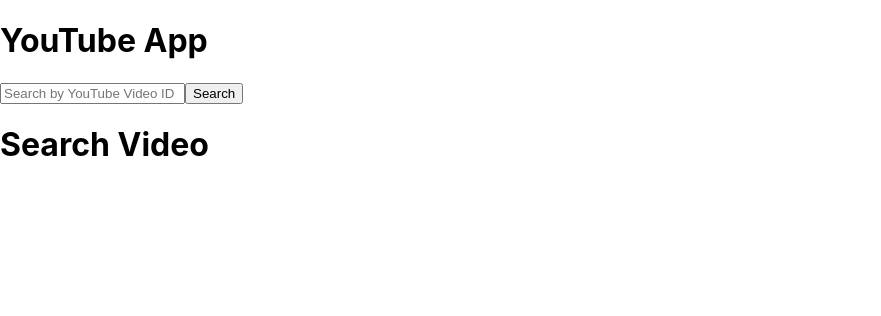
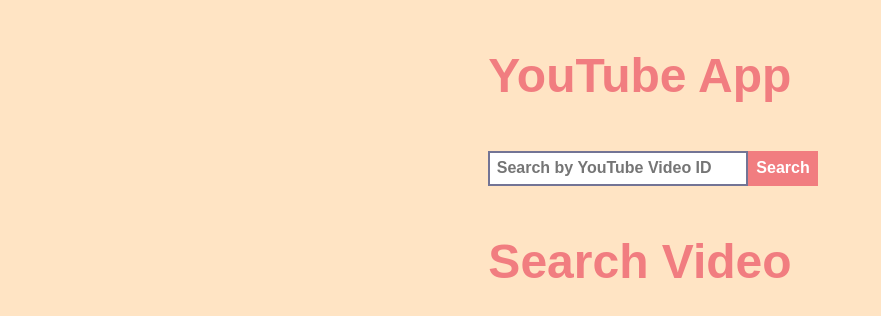
Before and after one commit to vvillbiii/yt-react-dev-test, a React (Create React App) app: page / in a window 1280 px wide. Shown: the top 316 px of the page, without its empty margins (0-881 px from the left). Built offline with nearby package versions, Linux system fonts and the light colour scheme.

Commit message:
added css, created dirs for search and video component, removed used files

```diff
--- /dev/null
+++ b/src/App.css
@@ -0,0 +1,20 @@
+* {
+  padding: 0;
+  margin: 0;
+  box-sizing: border-box;
+}
+
+body {
+  font-family: Arial, Helvetica, sans-serif;
+  height: 100vh;
+  display: flex;
+  justify-content: center;
+  background-color: bisque;
+}
+
+h1 {
+  letter-spacing: 0px;
+  font-size: 3rem;
+  margin: 3rem;
+  color: #f17d80;
+}
--- a/src/App.js
+++ b/src/App.js
@@ -1,7 +1,8 @@
 import { useState } from "react";
+import "./App.css";
 
-import Search from "./components/Search";
-import Video from "./components/Video";
+import Search from "./components/Search/Search";
+import Video from "./components/Video/Video";
 
 function App() {
   const [videoID, setVideoID] = useState("");
--- a/src/components/Search.js
+++ b/src/components/Search/Search.js
@@ -1,4 +1,5 @@
 import React from "react";
+import "./search.css";
 
 const Search = ({ videoID, setVideoID, setVideoData }) => {
   const handleChange = (event) => {
@@ -13,16 +14,17 @@
 
     const data = await response.json();
     setVideoData(data);
+    setVideoID("");
   };
 
   return (
-    <div>
+    <div className="searchbar">
       <form onSubmit={handleSubmit}>
         <input
           type="text"
           value={videoID}
           placeholder="Search by YouTube Video ID"
-          name="video-ID"
+          name="videoID"
           onChange={handleChange}
         />
         <button>Search</button>
--- /dev/null
+++ b/src/components/Search/search.css
@@ -0,0 +1,22 @@
+.searchbar input {
+  width: 65%;
+  margin-left: 3rem;
+  font-size: 1rem;
+  font-weight: bold;
+  padding: 0.4rem;
+  color: #737495;
+  border: 2px solid #737495;
+}
+
+.searchbar button {
+  font-size: 1rem;
+  font-weight: bold;
+  padding: 0.53rem;
+  background-color: #f17d80;
+  color: white;
+  border: none;
+}
+
+.searchbar button:hover {
+  background-color: #737495;
+}
--- a/src/components/Video.js
+++ b/src/components/Video/Video.js
@@ -1,4 +1,5 @@
 import React from "react";
+import "./video.css";
 
 const Video = ({ videoData }) => {
   const loaded = () => {
@@ -8,12 +9,12 @@
     const videoId = id;
     const embedVideo = `https://www.youtube.com/embed/${videoId}`;
     return (
-      <div>
+      <div className="yt-player">
         <iframe
           id="ytplayer"
           type="text/html"
           width="720"
-          height="360"
+          height="405"
           src={embedVideo}
           frameborder="0"
         ></iframe>
--- /dev/null
+++ b/src/components/Video/video.css
@@ -0,0 +1,20 @@
+.yt-player {
+  display: flex;
+  flex-direction: column;
+  justify-items: center;
+  align-items: center;
+  margin: 1.5rem;
+}
+
+h3 {
+  font-size: 2rem;
+  justify-content: center;
+  margin: 1.5rem;
+  color: #f17d80;
+}
+
+p {
+  font-size: 18px;
+  line-height: 1.5rem;
+  margin: 1.5rem;
+}
--- a/src/index.css
+++ /dev/null
@@ -1,13 +0,0 @@
-body {
-  margin: 0;
-  font-family: -apple-system, BlinkMacSystemFont, 'Segoe UI', 'Roboto', 'Oxygen',
-    'Ubuntu', 'Cantarell', 'Fira Sans', 'Droid Sans', 'Helvetica Neue',
-    sans-serif;
-  -webkit-font-smoothing: antialiased;
-  -moz-osx-font-smoothing: grayscale;
-}
-
-code {
-  font-family: source-code-pro, Menlo, Monaco, Consolas, 'Courier New',
-    monospace;
-}
--- a/src/index.js
+++ b/src/index.js
@@ -1,6 +1,5 @@
 import React from "react";
 import ReactDOM from "react-dom/client";
-import "./index.css";
 import App from "./App";
 
 const root = ReactDOM.createRoot(document.getElementById("root"));
```
Also changed, not shown: 1 other file (tests, documents, lock files or other folders).
